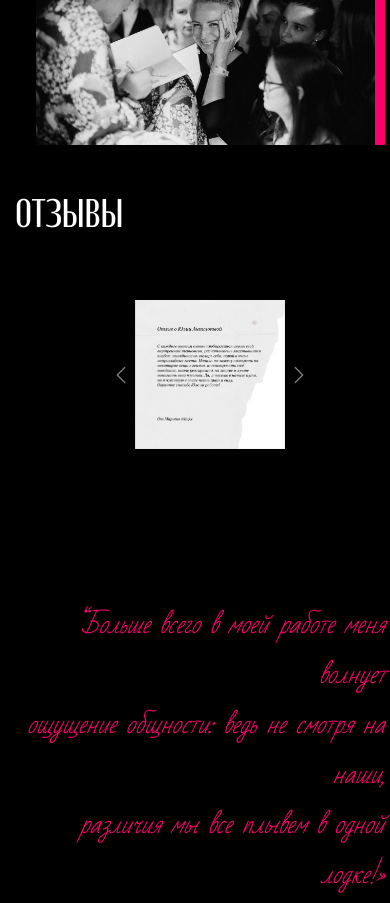
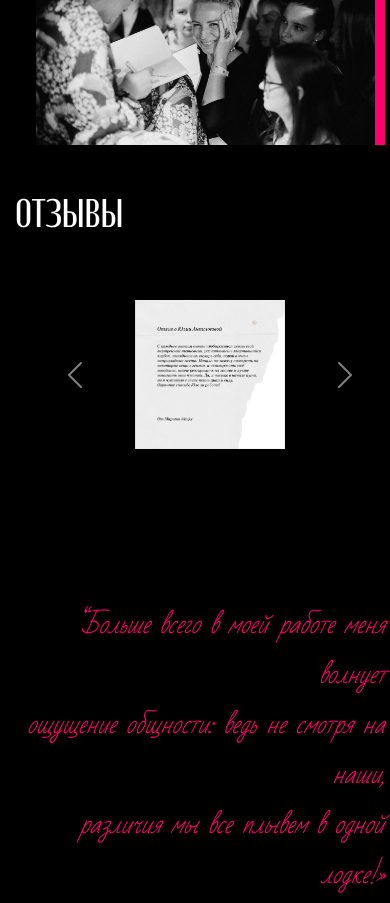
Before and after one commit to PinkPink-flamingo/Project_2, a plain HTML site: page index.html in a window 390 px wide. Shown: the part 6985-7888 px from the top of the page. Drawn offline with nearby package versions, Linux system fonts and the light colour scheme; files that its build step writes are made by us from their sources.

Commit message:
add commit

```diff
--- a/styles/scss/_feedback.scss
+++ b/styles/scss/_feedback.scss
@@ -102,16 +102,11 @@
 
 	.carousel-control-prev {
 		height: 250px;
-		width: 20px;
-		left: 20%;
 	}
 
 	.carousel-control-next {
 		height: 250px;
-		width: 20px;
-		right: 20%;
 	}
-
 
 	#n4 {
 		font-size: 30px;
```
